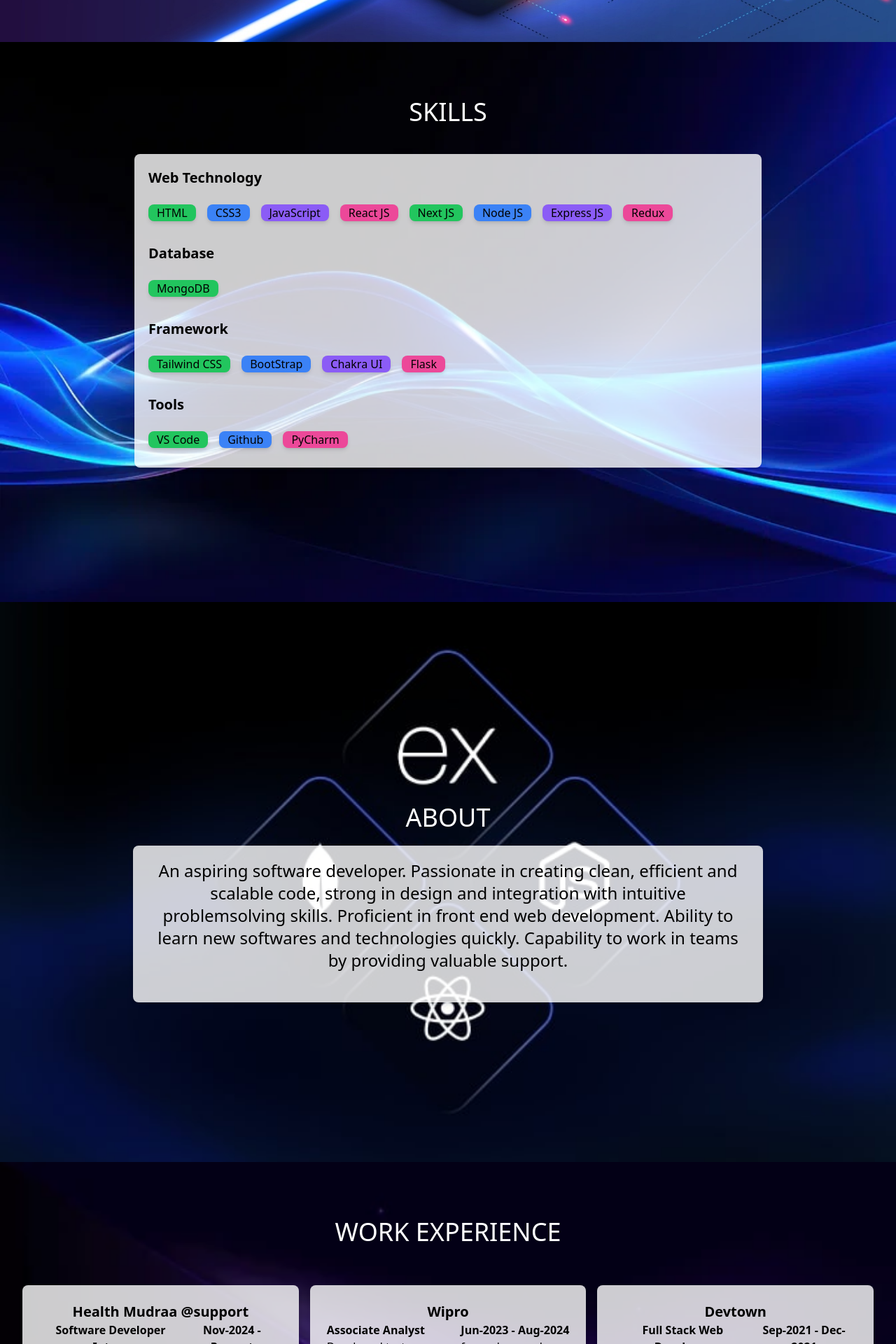
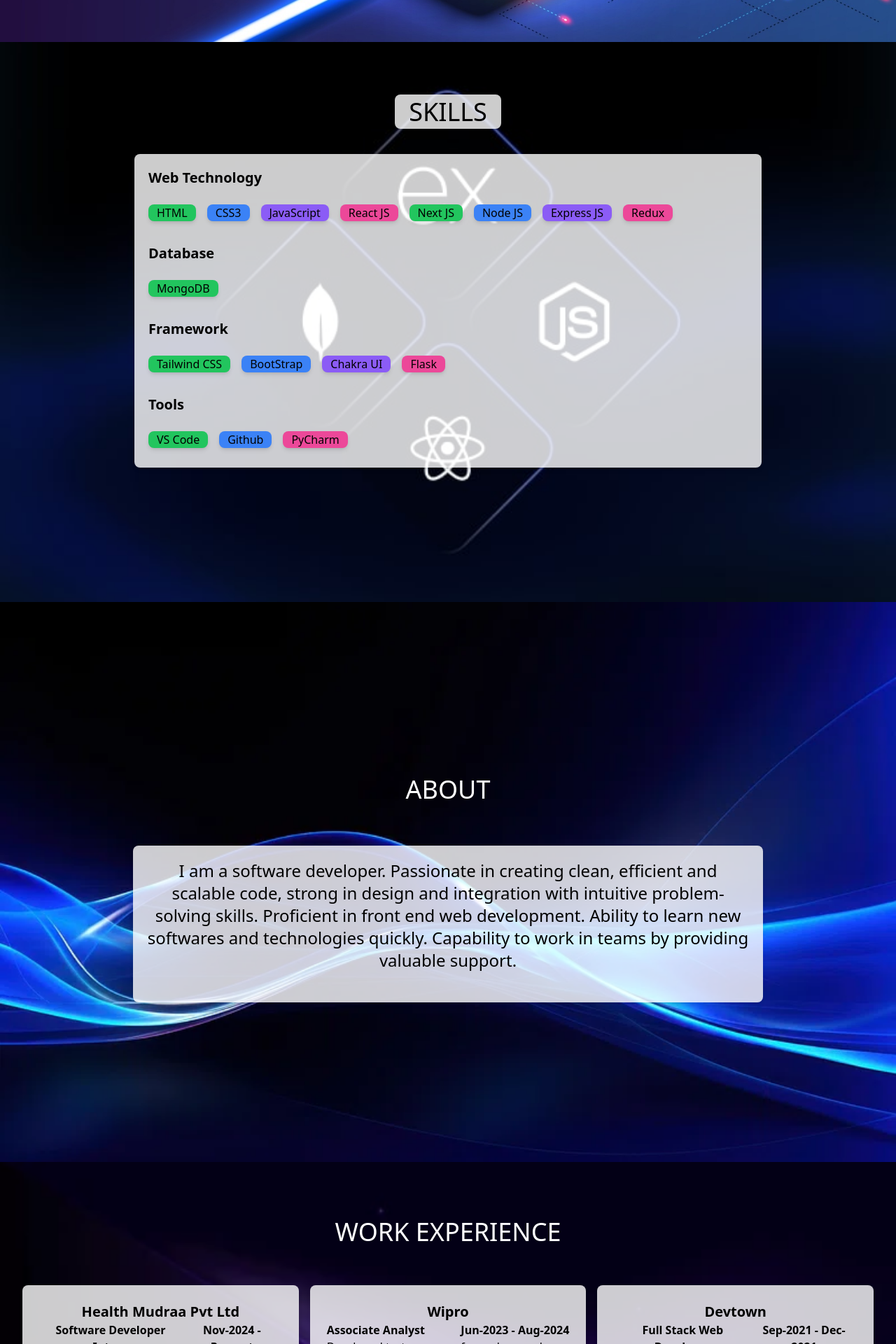
Before and after one commit to Angel-12314/Portfolio, a React (Create React App) app: page / in a window 1280 px wide. Shown: the part 780-2700 px from the top of the page at 70% size. Built offline with nearby package versions, Linux system fonts and the light colour scheme.

Commit message:
Add files via upload

```diff
--- a/src/Components/About.js
+++ b/src/Components/About.js
@@ -1,19 +1,19 @@
 import HeroImg from "../assets/hero.jpg";
-import AboutImg from "../assets/About.jpg";
-
+import AboutImg from "../assets/skills.webp";
+import SkillsImg from "../assets/skills.webp";
 export default function About() {
   return (
     <div
-      className="flex md:h-screen bg-cover bg-center flex-col items-center justify-center px-4 md:h-screen"
+      className="flex md:h-screen bg-cover bg-center flex-col items-center justify-center px-4"
       style={{ backgroundImage: `url(${AboutImg})` }}
     >
-      <h1 className="pt-20 text-4xl text-white text-center mb-5">ABOUT</h1>
+      <h1 className="py-10 text-4xl text-white text-center mb-5">ABOUT</h1>
 
       <section className="h-auto bg-white/80 p-5 rounded-lg shadow-md w-full max-w-[900px] text-center mb-5">
         <p className="text-2xl">
-          An aspiring software developer. Passionate in creating clean,
+          I am a software developer. Passionate in creating clean,
           efficient and scalable code, strong in design and integration with
-          intuitive problemsolving skills. Proficient in front end web
+          intuitive problem-solving skills. Proficient in front end web
           development. Ability to learn new softwares and technologies quickly.
           Capability to work in teams by providing valuable support.
         </p>
--- a/src/Components/Experience.js
+++ b/src/Components/Experience.js
@@ -13,7 +13,7 @@ export default function Experience() {
       <div className="flex justify-center px-4">
         <div className="flex flex-col md:flex-row gap-4 p-4 mt-5 max-w-[1600px] w-full">
           <div className="bg-white/80 p-6 rounded-lg shadow-md h-auto w-full md:w-[500px] text-center">
-            <h2 className="text-xl font-bold">Health Mudraa @support</h2>
+            <h2 className="text-xl font-bold">Health Mudraa Pvt Ltd</h2>
             <p className="flex justify-between font-bold">
               Software Developer Intern
               <div className="pr-0 font-bold">Nov-2024 - Present</div>
--- a/src/Components/Projects.js
+++ b/src/Components/Projects.js
@@ -13,7 +13,7 @@ export default function Projects() {
         Projects
       </h1>
 
-      <div className="flex justify-center px-4">
+      <div className="flex justify-center px-4 pb-20">
         <div className="flex flex-col md:flex-row gap-4 p-4 mt-5 max-w-[1600px] w-full ">
           <div className="flex flex-col bg-white/80 p-6 rounded-lg shadow-md min-h-[250px] w-full md:w-[500px] text-center">
             <h2 className="text-xl font-bold">Ecommerce Application</h2>
--- a/src/Components/Skills.js
+++ b/src/Components/Skills.js
@@ -1,4 +1,9 @@
-import SkillsImg from "../assets/skills.webp";
+import SkillsImg from "../assets/About.jpg";
+import LanguageIcon from '@mui/icons-material/Language';
+import StorageIcon from '@mui/icons-material/Storage';
+import CodeIcon from '@mui/icons-material/Code';
+import BuildIcon from '@mui/icons-material/Build';
+import WebAssetIcon from '@mui/icons-material/WebAsset';
 
 export default function Skills() {
   return (
@@ -6,7 +11,7 @@ export default function Skills() {
       style={{ backgroundImage: `url(${SkillsImg})` }}
       className="bg-cover md:h-screen bg-center"
     >
-      <h1 className="pt-20 text-4xl text-white text-center mb-5">SKILLS</h1>
+      <h1 className="pt-20 text-4xl  text-center mb-5 "><span className="px-5 w-auto text-black bg-white/80 rounded-lg">SKILLS</span></h1>
       <div className="flex h-auto md:h-auto justify-center px-4">
         <div className="rounded-lg shadow-md bg-white/80 p-5 w-full max-w-4xl mt-5 mb-5">
 
```
